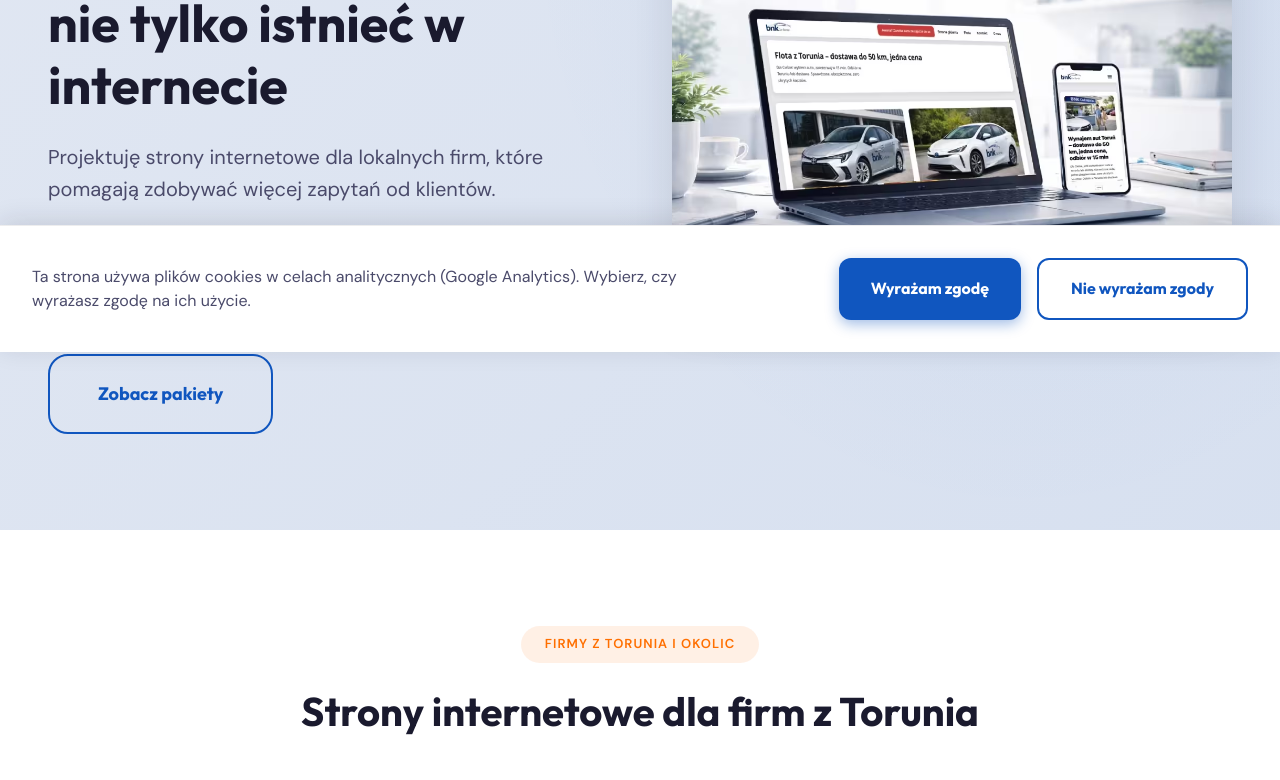
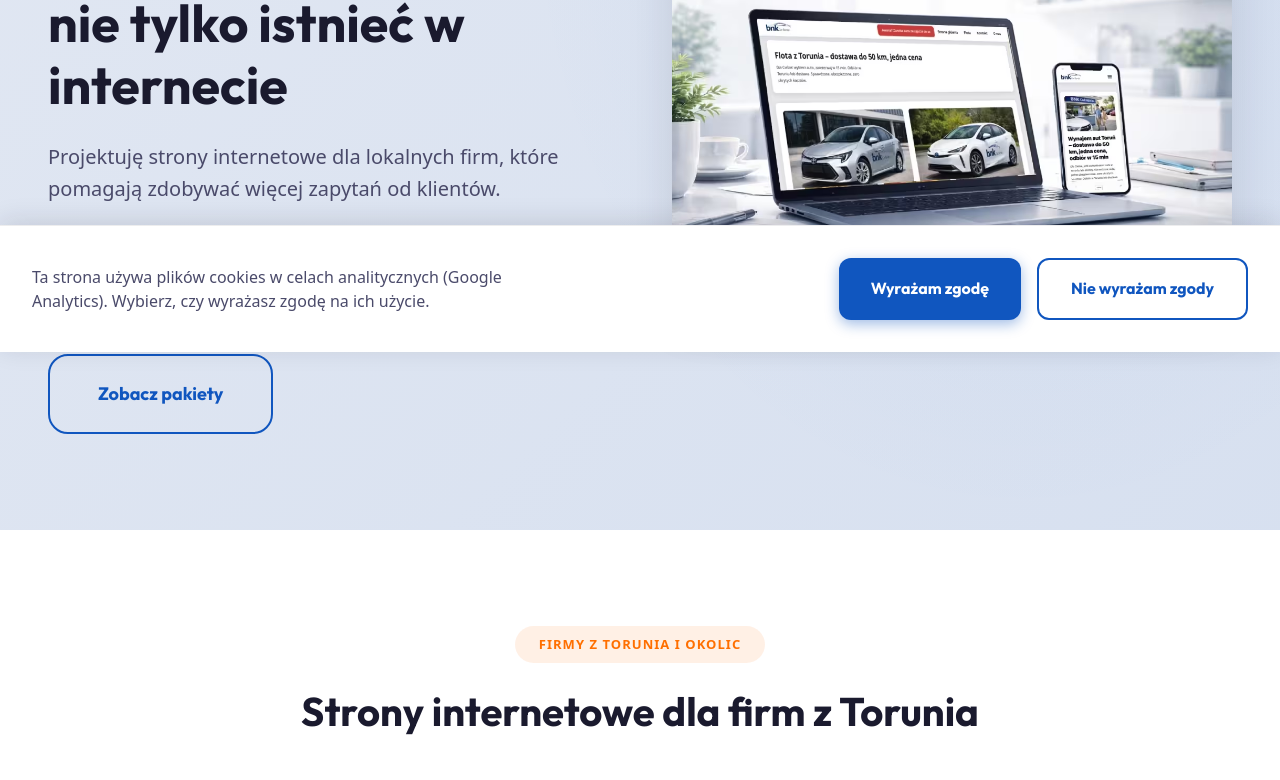
Before and after one commit to AlterGhost44/BNK-website, a website: page index.html in a window 1280 px wide. Shown: the part 448-1228 px from the top of the page. Drawn offline with Linux system fonts and the light colour scheme.

Commit message:
Update main.css

```diff
--- a/css/main.css
+++ b/css/main.css
@@ -25,7 +25,7 @@ html {
 }
 
 body {
-  font-family: "DM Sans", system-ui, -apple-system, sans-serif;
+  font-family: system-ui, -apple-system, sans-serif;
   font-size: 16px;
   line-height: 1.6;
   color: var(--color-text, #1a1a2e);
```
